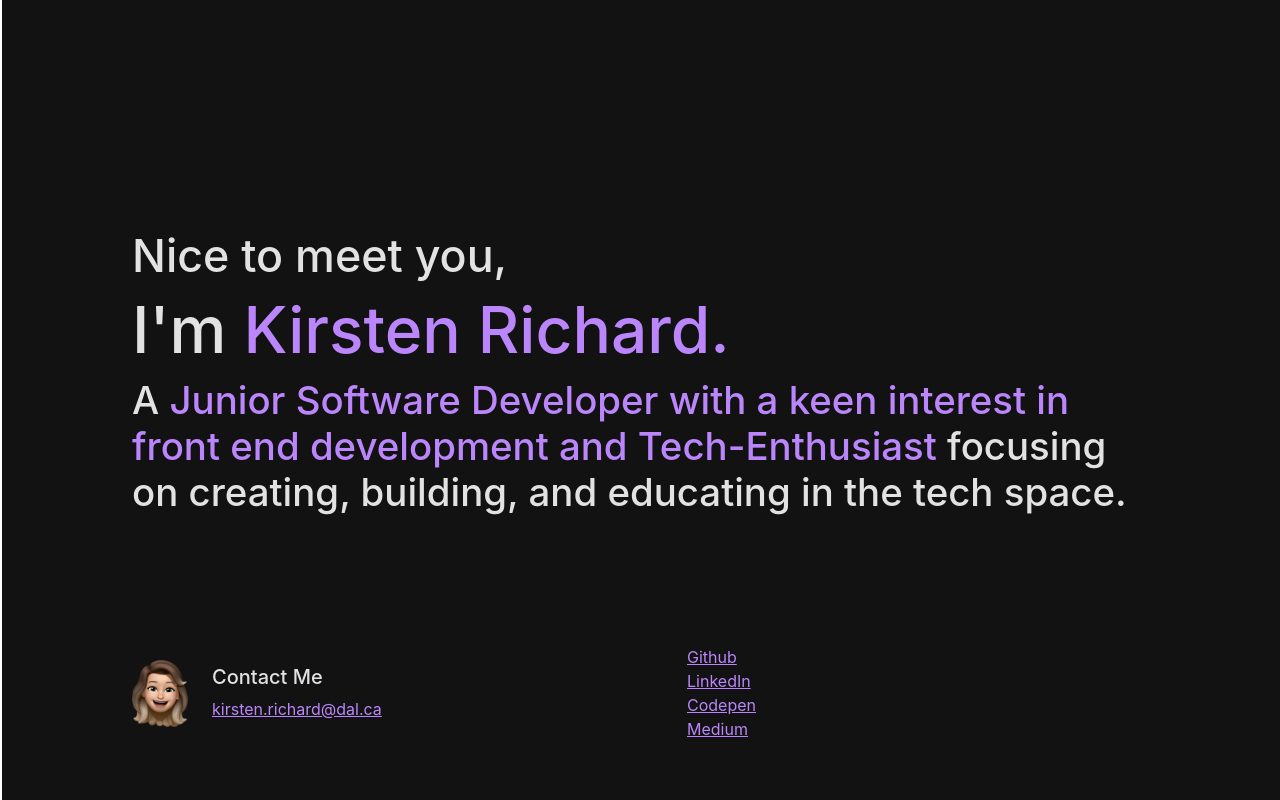
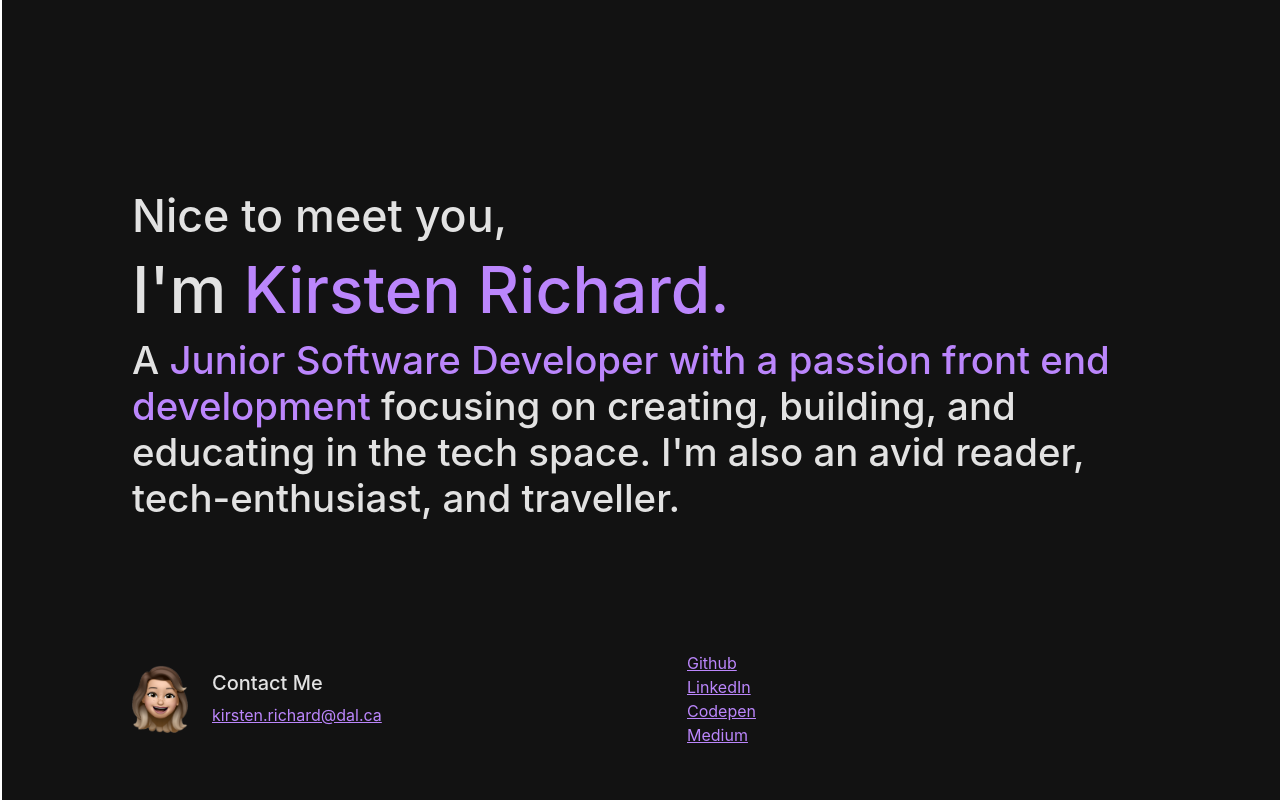
Before and after one commit to krichard410/portfolio, a React (Create React App) app: page / in a window 1280 px wide. Shown: the top 800 px of the page. Built offline with nearby package versions, Linux system fonts and the light colour scheme.

Commit message:
Updated intro component styles (top padding) and content

```diff
--- a/src/App.css
+++ b/src/App.css
@@ -81,7 +81,7 @@ li {
 }
 
 .introContainer{
-  padding: 130px 130px 130px 130px;
+  padding: 90px 130px 130px 130px;
 }
 
 .footerContainer{
--- a/src/components/Intro.jsx
+++ b/src/components/Intro.jsx
@@ -12,10 +12,10 @@ class Intro extends Component {
         <h4>
           A{" "}
           <span class="Special-Text">
-            Junior Software Developer with a keen interest in front end development and
-            Tech-Enthusiast
+            Junior Software Developer with a passion front end development
           </span>{" "}
-          focusing on creating, building, and educating in the tech space.
+          focusing on creating, building, and educating in the tech space. I'm
+          also an avid reader, tech-enthusiast, and traveller.
         </h4>
         <div class="container contactContainer">
           <div class="row">
```
